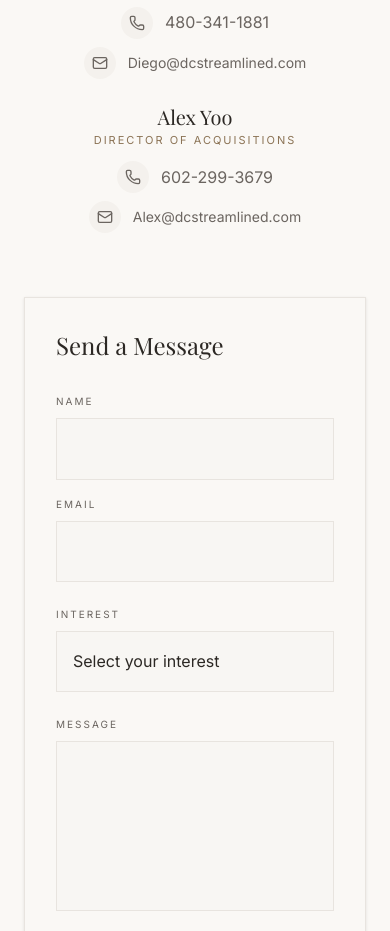
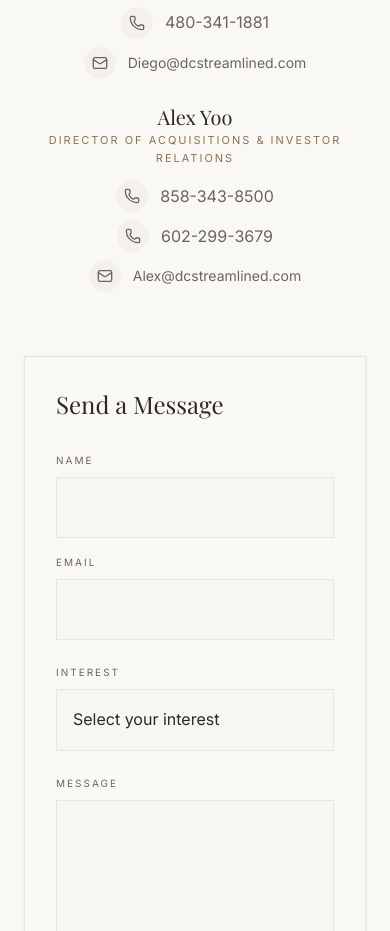
Before and after one commit to jdawggy25/crea-development, a Next.js app: page / in a window 390 px wide. Shown: the part 7560-8491 px from the top of the page. Built offline with nearby package versions, Linux system fonts and the light colour scheme.

Commit message:
update: Alex title and add second phone number

```diff
--- a/src/components/sections/ContactSection.tsx
+++ b/src/components/sections/ContactSection.tsx
@@ -14,8 +14,9 @@ const contacts = [
   },
   {
     name: "Alex Yoo",
-    title: "Director of Acquisitions",
-    phone: "602-299-3679",
+    title: "Director of Acquisitions & Investor Relations",
+    phone: "858-343-8500",
+    phone2: "602-299-3679",
     email: "Alex@dcstreamlined.com",
   },
 ];
@@ -69,6 +70,17 @@ export function ContactSection() {
                         </div>
                         <span>{contact.phone}</span>
                       </a>
+                      {contact.phone2 && (
+                        <a
+                          href={`tel:${contact.phone2.replace(/-/g, "")}`}
+                          className="flex items-center justify-center md:justify-start gap-3 text-[#6B6560] hover:text-[#8B7355] transition-colors"
+                        >
+                          <div className="w-8 h-8 rounded-full bg-[#F4F1ED] flex items-center justify-center group-hover:bg-[#8B7355]/10 transition-colors">
+                            <Phone className="w-4 h-4" />
+                          </div>
+                          <span>{contact.phone2}</span>
+                        </a>
+                      )}
                       <a
                         href={`mailto:${contact.email}`}
                         className="flex items-center justify-center md:justify-start gap-3 text-[#6B6560] hover:text-[#8B7355] transition-colors"
```
